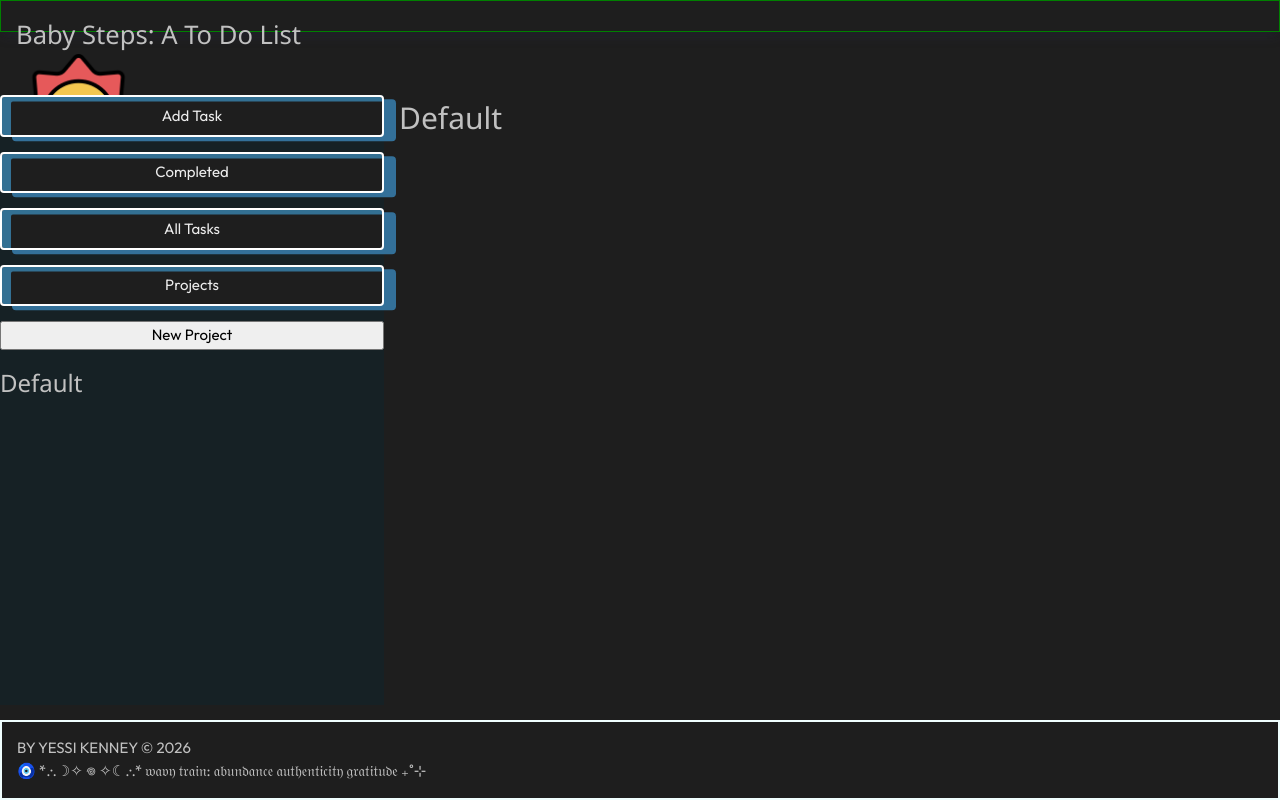
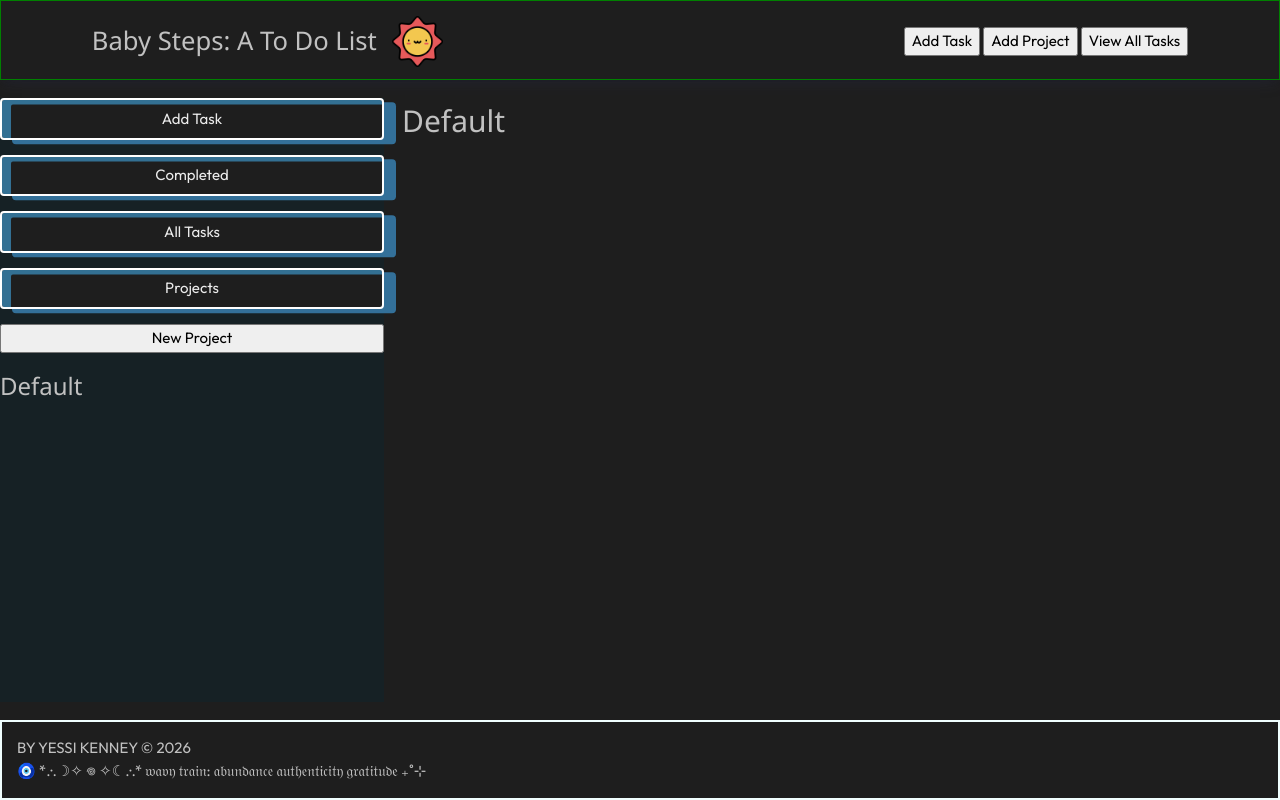
Before and after one commit to yesskenn/to-dos, a website built with webpack: page src/index.html in a window 1280 px wide. Built offline with nearby package versions, Linux system fonts and the light colour scheme.

Commit message:
fixed header, added 2 columns to header for title and nav

```diff
--- a/src/index.html
+++ b/src/index.html
@@ -13,11 +13,13 @@
 </head>
 <body>
     <header>
+        <div id="head-title">
         <h1>Baby Steps: A To Do List</h1>
+
          <div class="avatar-container">
             <img src="sun.png" alt="kawaii sun avatar" class="avatar"></img>
-        </div>
-        <nav>
+        </div> </div>
+        <nav id="head-nav">
             <button id="menu-button1">Add Task</button>
             <button id="menu-button2">Add Project</button>
             <button id="menu-button3">View All Tasks</button>
--- a/src/styles.css
+++ b/src/styles.css
@@ -72,7 +72,7 @@ body {
   display: grid;
   grid-template-columns: 30vw 1fr;
   grid-template-rows: 10vh 1fr 10vh;
-  gap: 1em;
+  gap: 1.2em;
   grid-template-areas:
     "head head"
     "sidebar tabs"
@@ -107,16 +107,31 @@ header{
     grid-area: head;
     width: 100%;
     display: grid;
+      grid-template-columns: repeat(auto-fit, minmax(3, 1fr));
+      grid-template-rows: 1fr;
+    grid-template-areas:
+    "title nav";
     border: solid 1px green;
     box-shadow: rgba(50, 50, 93, 0.25) 0px 6px 12px -2px, rgba(0, 0, 0, 0.2) 0px 3px 7px -3px;
     padding: 1em;
     align-items: center;
+    justify-content: center;
     margin: 0 auto;
-    height: 30%;
+
 }
 
 
+#head-title {
+    grid-area: title;
+    display: flex;
+    flex-direction: row;
+    gap: 1em;
+    align-items:center;
+}
 
+#head-nav {
+    grid-area: nav;
+}
 
 
 #sidebar {
```
